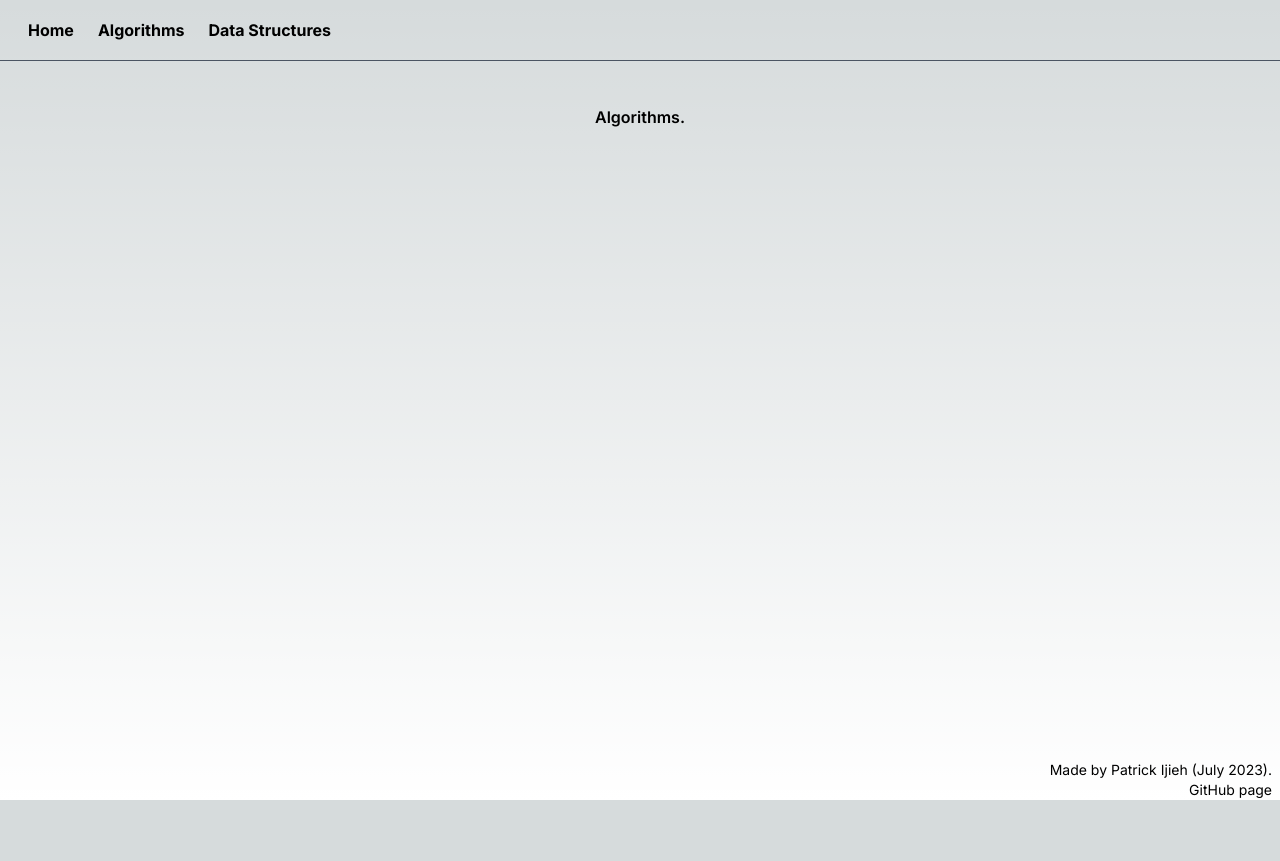
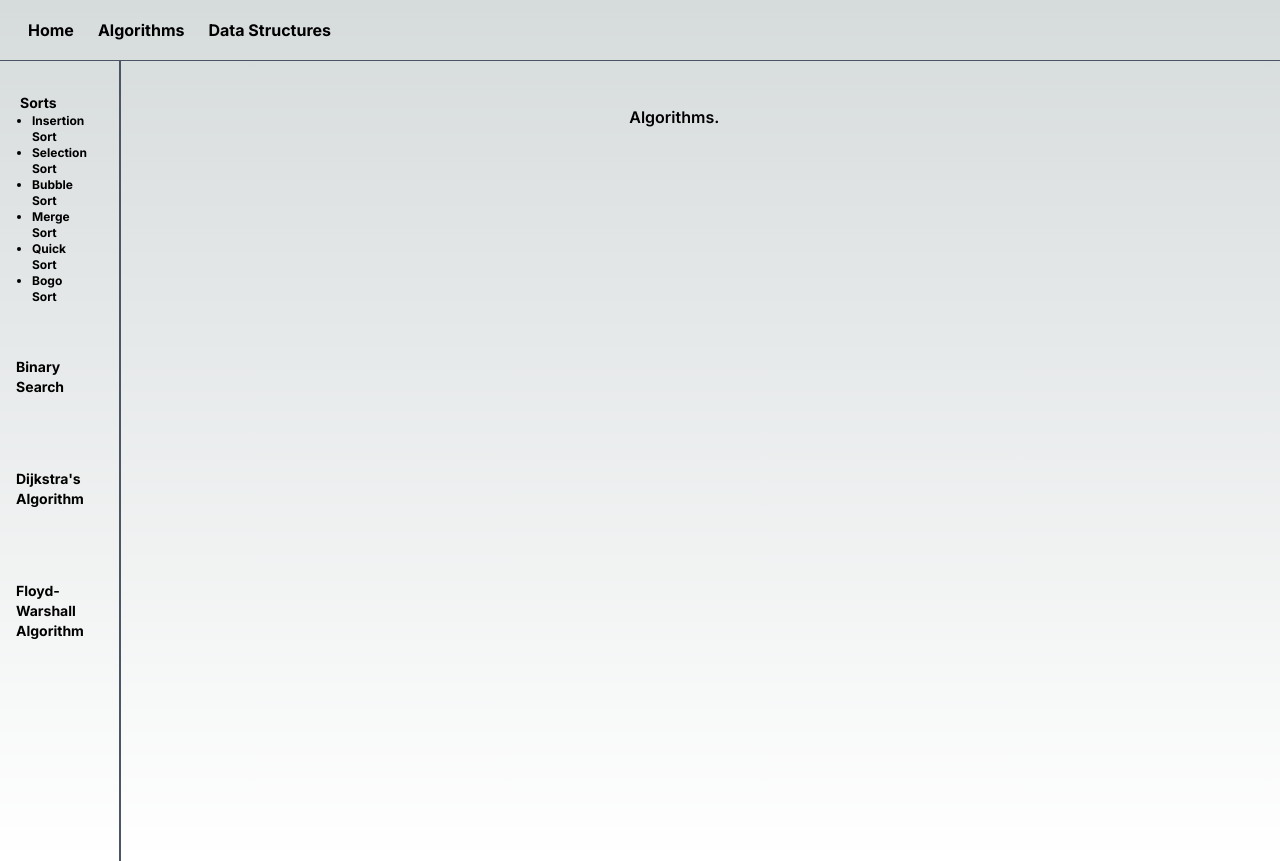
Before and after one commit to patrickijieh/algorithms-app, a Next.js app: page /algorithms in a window 1280 px wide. Before the commit the page ends 800 px from the top, so only its background shows below. Built offline with nearby package versions, Linux system fonts and the light colour scheme.

Commit message:
Added 404 page

```diff
--- a/src/app/algorithms/page.tsx
+++ b/src/app/algorithms/page.tsx
@@ -1,5 +1,5 @@
 import Header from '../components/header';
-import Footer from '../components/footer';
+import Sidebar from './sidebar';
 
 import type { Metadata } from 'next';
 
@@ -12,12 +12,16 @@ export default function AlgorithmsPage() {
   return (
     <main className="flex min-h-screen flex-col items-center">
       <Header />
-      <div className="flex flex-col justify-center items-center space-x-1 space-y-1 pt-6">
-        <h1 className="text-center font-semibold py-5">
-          Algorithms.
-        </h1>
+      <div className="flex flex-row items-start min-w-full overflow-visible">
+        <Sidebar />
+        <div className="flex ml-5 space-x-1 space-y-1 w-5/6 place-self-stretch justify-center pt-6">
+          <div className="flex flex-col">
+            <h1 className="text-center font-semibold py-5">
+              Algorithms.
+            </h1>
+          </div>
+        </div>
       </div>
-      <Footer />
     </main>
   )
 }
--- /dev/null
+++ b/src/app/algorithms/sidebar.tsx
@@ -0,0 +1,50 @@
+'use client';
+
+export default function Sidebar() {
+  return (
+    <>
+      <div className="flex flex-col w-min place-self-stretch border-r-2 border-gray-600 sidebar space-y-8 min-h-full text-sm">
+        <div className="pt-8 px-4">
+            <p className="text-left px-1 font-bold">
+              Sorts
+            </p>
+            <ul className="list-disc">
+              <li className="ml-4 font-bold text-xs hover:text-blue-400">Insertion Sort</li>
+              <li className="ml-4 font-bold text-xs hover:text-blue-400">Selection Sort</li>
+              <li className="ml-4 font-bold text-xs hover:text-blue-400">Bubble Sort</li>
+              <li className="ml-4 font-bold text-xs hover:text-blue-400">Merge Sort</li>
+              <li className="ml-4 font-bold text-xs hover:text-blue-400">Quick Sort</li>
+              <li className="ml-4 font-bold text-xs hover:text-blue-400">Bogo Sort</li>
+            </ul>
+        </div>
+        <div className="px-4">
+          <a
+            className="text-center px-1 font-bold hover:text-blue-400"
+          >
+            <p className="text-left">
+              Binary Search
+            </p>
+          </a>
+        </div>
+        <div className="px-4">
+          <a
+            className="text-center px-1 font-bold hover:text-blue-400"
+          >
+            <p className="text-left">
+              Dijkstra&#39;s Algorithm
+            </p>
+          </a>
+        </div>
+        <div className="px-4">
+          <a
+            className="text-center px-1 font-bold hover:text-blue-400"
+          >
+            <p className="text-left">
+              Floyd-Warshall Algorithm
+            </p>
+          </a>
+        </div>
+      </div>
+    </>
+  )
+}
--- a/src/app/data-structures/page.tsx
+++ b/src/app/data-structures/page.tsx
@@ -14,7 +14,7 @@ export default function DataStructuresPage() {
       <Header />
       <div className="flex flex-row items-start min-w-full overflow-visible">
         <Sidebar />
-        <div className="flex ml-5 space-x-1 space-y-1 w-3/4 place-self-stretch justify-center pt-6">
+        <div className="flex ml-5 space-x-1 space-y-1 w-5/6 place-self-stretch justify-center pt-6">
           <div className="flex flex-col">
             <h1 className="text-center font-semibold py-5">
               Data Structures.
@@ -22,22 +22,19 @@ export default function DataStructuresPage() {
             <h3 className="text-left p-5">
               Data structures are a way to store data so its easy to access and manipulate. They are the main building blocks of computer science.
               Things such as arrays, linked lists, and trees are all examples of data structures that are used on a daily basis in
-              software development. For example, arrays are used to store data in a list format:<br /><br />C code (prints to the console: &quot;1 2 3 4 5 &quot;)<br /><br />
-              <p className="border-b border-gray-300 bg-gradient-to-b from-zinc-200 pb-6 pt-8 backdrop-blur-2xl dark:border-neutral-800 dark:bg-zinc-800/30 dark:from-inherit lg:static lg:w-auto
+              software development. For example, arrays are used to store data in a list format:<br /><br />Python code (prints to the console:
+              &quot;1 2 3 4 5 &quot;):<br /><br />
+              <p className="w-1/4 border-b border-gray-300 bg-gradient-to-b from-zinc-200 pb-6 pt-8 backdrop-blur-2xl dark:border-neutral-800 dark:bg-zinc-800/30 dark:from-inherit lg:static
                               lg:rounded-xl lg:border lg:bg-gray-200 lg:p-4 lg:dark:bg-zinc-800/30">
-                <code>
-                  int array[5];<br />
-                  array[0] = 1;<br />
-                  array[1] = 2;<br />
-                  array[2] = 3;<br />
-                  array[3] = 4;<br />
-                  array[4] = 5;<br />
-                  for (int i = 0; i {'<'} 5; i++) {'{'} <br />
-                  &nbsp;&nbsp;&nbsp;&nbsp;printf(&quot;%d &quot;, array[i]);<br />
-                  {'}'}<br />
+                <code className="text-sm">
+                  arr = [1, 2, 3, 4, 5]<br />
+                  for i in range(len(arr)): <br />
+                  &nbsp;&nbsp;&nbsp;&nbsp;print(arr[i], &quot; &quot;, end=&quot;&quot;)<br />
                 </code>
               </p> <br />
-              Data structures are very important to understand because they are used in many different ways.
+              Structuring data in different ways allows us as programmers to solve problems more efficiently. For example, if one wanted to store data
+              in a structure that will not have a fixed size, one would preferably use a linked list over an array, since arrays are created in
+              memory with a fixed length.
             </h3>
           </div>
         </div>
--- a/src/app/data-structures/sidebar.tsx
+++ b/src/app/data-structures/sidebar.tsx
@@ -3,7 +3,7 @@
 export default function Sidebar() {
   return (
     <>
-      <div className="flex flex-col place-self-stretch border-r-2 border-gray-600 sidebar text-xs space-y-8 min-h-full">
+      <div className="flex flex-col place-self-stretch border-r-2 border-gray-600 sidebar space-y-8 min-h-full text-sm">
         <div className="pt-4 px-4">
           <a
             className="text-center px-1 font-bold hover:text-blue-400"
--- /dev/null
+++ b/src/app/not-found.tsx
@@ -0,0 +1,17 @@
+export default function Page404() {
+  return (
+    <div className="flex flex-col items-center min-h-screen pt-60 text-xl">
+      <h1 className="text-center font-semibold py-5">
+        404 - Page Not Found
+      </h1>
+      <a
+        className="text-center px-1 font-bold text-blue-400 hover:text-blue-800"
+        href="/"
+      >
+        <p className="text-left">
+          Return to Home
+        </p>
+      </a>
+    </div>
+  )
+}
```
